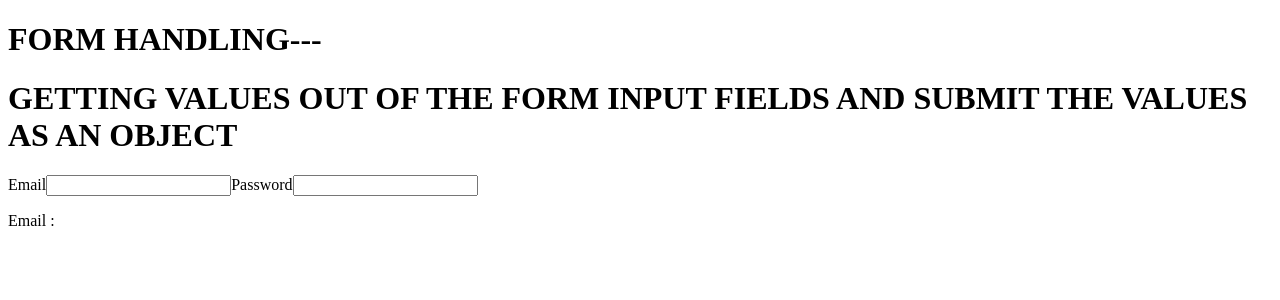
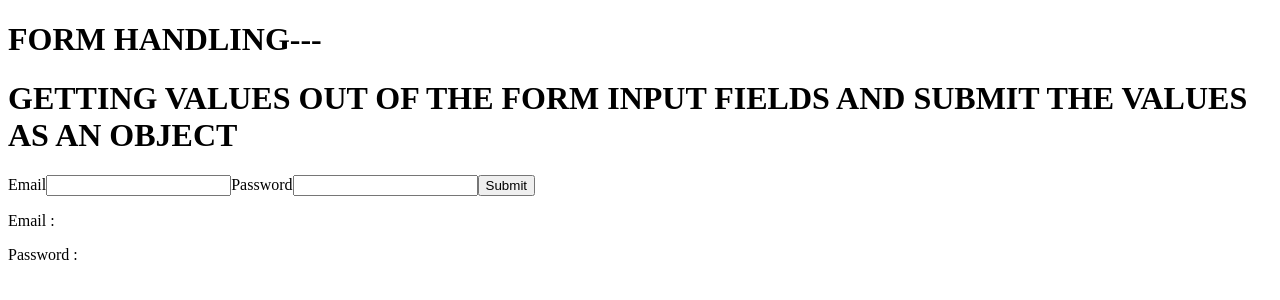
Before and after one commit to riteshpatidar08/React-TR3, a React (Vite) app: page / in a window 1280 px wide. Shown: the top 300 px of the page. Built offline with nearby package versions, Linux system fonts and the light colour scheme.

Commit message:
udpated tilll the form handling

```diff
--- a/src/App.jsx
+++ b/src/App.jsx
@@ -1,30 +1,49 @@
-import { useState } from "react";
+import { useState } from 'react';
 
-function App(){
-  const [email ,setEmail] = useState('');
+function App() {
+  const [email, setEmail] = useState('');
   const [password, setPassword] = useState('');
 
-  const handleEmailChange = (event) =>{
-console.log(event.target.value)
-setEmail(event.target.value)
-  }
+  const handleEmailChange = (event) => {
+    console.log(event.target.value);
+    setEmail(event.target.value);
+  };
 
   const handlePasswordChange = (event) => {
-console.log(event.target.value)
-  }
+    console.log(event.target.value);
+    setPassword(event.target.value);
+  };
+
+  const handleSubmit = (e) => {
+    e.preventDefault();
+    const data = {
+      email: email,
+      password: password,
+    };
+    console.log(data);
+  };
   return (
     <div>
       <h1>FORM HANDLING---</h1>
-      <h1>GETTING VALUES OUT OF THE FORM INPUT FIELDS AND SUBMIT THE VALUES AS AN OBJECT</h1>
-      <form>
+      <h1>
+        GETTING VALUES OUT OF THE FORM INPUT FIELDS AND SUBMIT THE VALUES AS AN
+        OBJECT
+      </h1>
+      <form onSubmit={handleSubmit}>
         <label>Email</label>
-        <input onChange={handleEmailChange} type="email" name="email"  />
+        <input onChange={handleEmailChange} type="email" name="email" />
         <label>Password</label>
-        <input onChange={handlePasswordChange} type="password" name="password" />
+        <input
+          onChange={handlePasswordChange}
+          type="password"
+          name="password"
+        />
+        <button>Submit</button>
       </form>
       <p>Email : {email}</p>
+      <p>Password : {password}</p>
     </div>
-  )
+  );
 }
 
 export default App;
```
